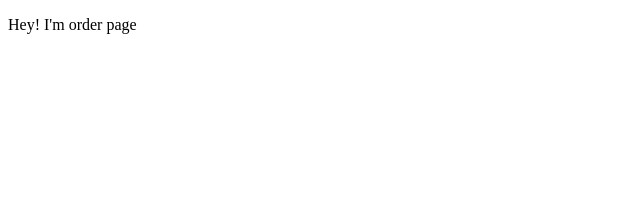
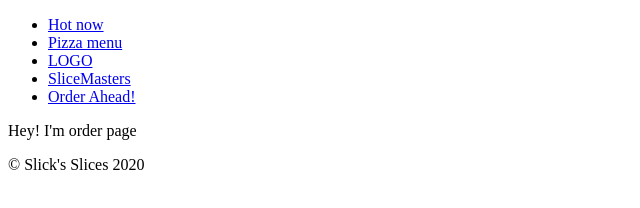
Before and after one commit to maniac23/master-gatsby, a Gatsby site in the folder gatsby/: page /order in a window 1280 px wide. Shown: the whole page, without its empty margins (0-640 px from the left). Built offline with nearby package versions, Linux system fonts and the light colour scheme; Gatsby itself is replaced by a stand-in of ours.

Commit message:
Added a layout

```diff
--- /dev/null
+++ b/gatsby/gatsby-browser.js
@@ -0,0 +1,6 @@
+import React from 'react';
+import Layout from './src/components/Layout';
+
+export function wrapPageElement({ element, props }) {
+  return <Layout {...props}>{element}</Layout>;
+}
--- /dev/null
+++ b/gatsby/gatsby-ssr.js
@@ -0,0 +1,6 @@
+import React from 'react';
+import Layout from './src/components/Layout';
+
+export function wrapPageElement({ element, props }) {
+  return <Layout {...props}>{element}</Layout>;
+}
--- /dev/null
+++ b/gatsby/src/components/Footer.js
@@ -0,0 +1,9 @@
+import React from 'react';
+
+export default function Footer() {
+  return (
+    <footer>
+      <p>&copy; Slick's Slices {new Date().getFullYear()}</p>
+    </footer>
+  );
+}
--- /dev/null
+++ b/gatsby/src/components/Layout.js
@@ -0,0 +1,13 @@
+import React from 'react';
+import Footer from './Footer';
+import Nav from './Nav';
+
+export default function Layout({ children }) {
+  return (
+    <div>
+      <Nav />
+      {children}
+      <Footer />
+    </div>
+  );
+}
--- a/gatsby/src/pages/order.js
+++ b/gatsby/src/pages/order.js
@@ -1,6 +1,5 @@
-import React from 'react'
-
+import React from 'react';
 
 export default function OrderPage() {
-  return <p>Hey! I'm order page</p>
+  return <p>Hey! I'm order page</p>;
 }
```
Also changed, not shown: gatsby/src/pages/index.js (+1 -7 lines), gatsby/src/pages/slicemasters.js (+1 -7 lines).
